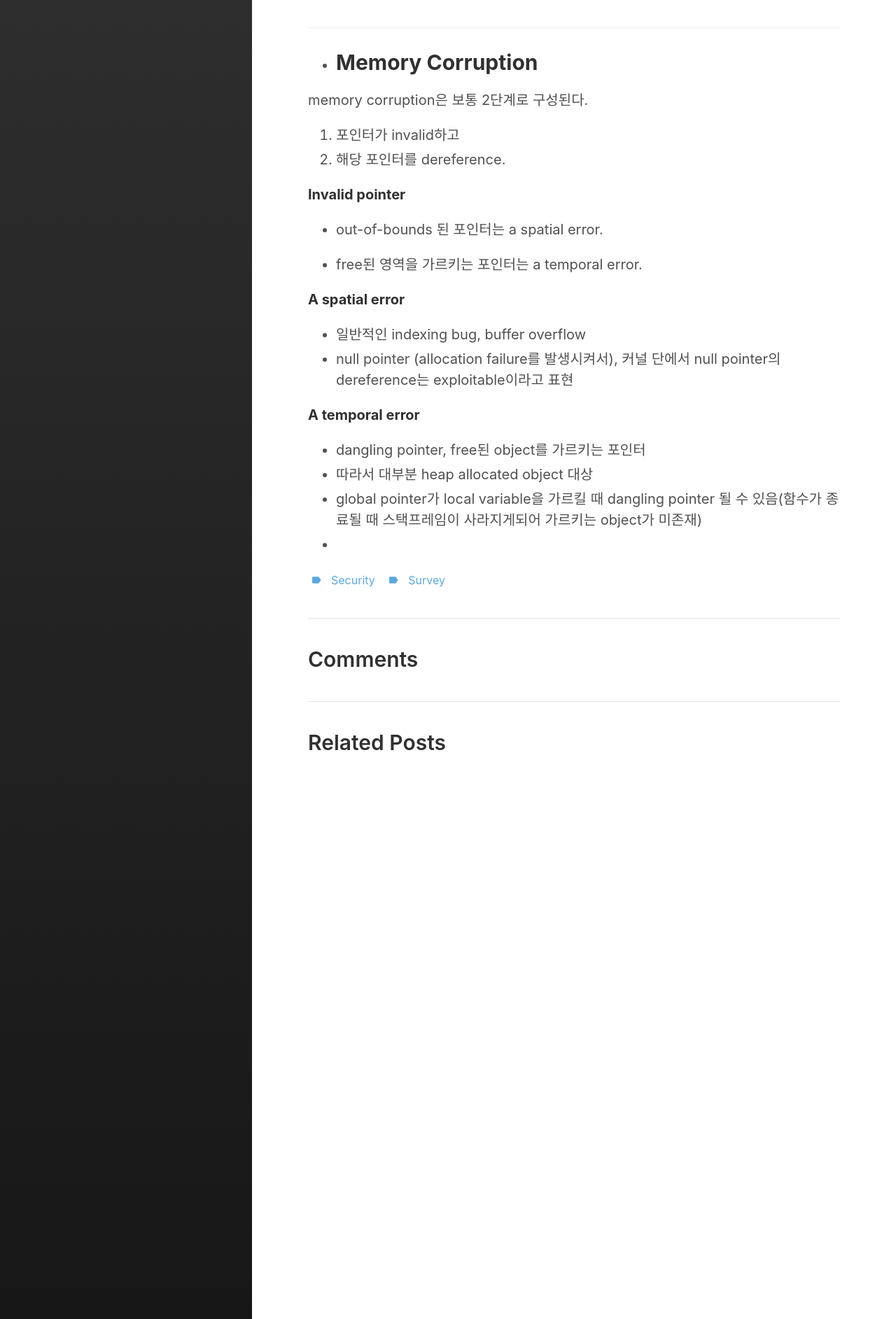
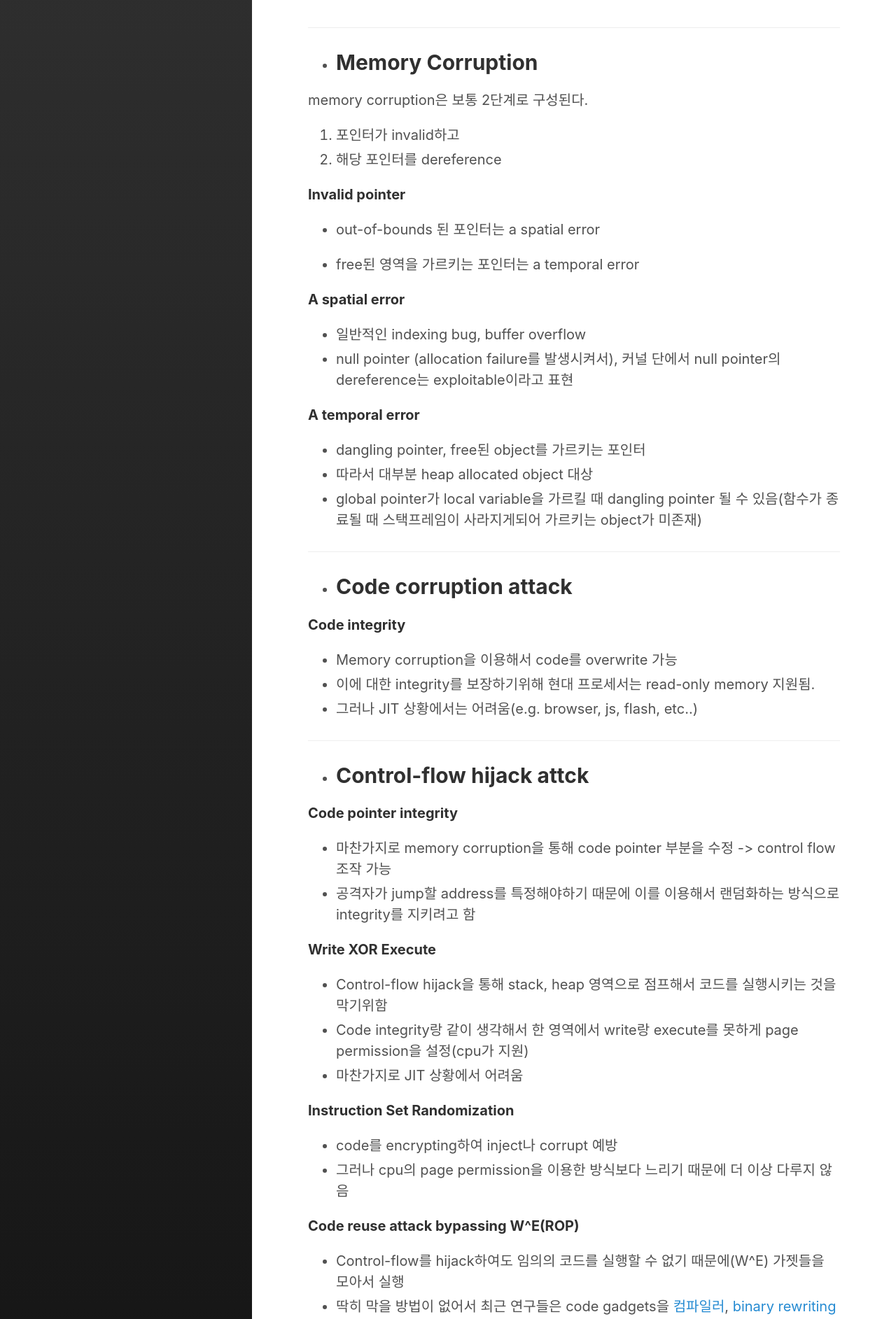
Before and after one commit to blingcho/blingcho.github.io, a Jekyll site: the page built from _posts/survey/2020-01-03-Sok-eternal-war-in-memory.md, in a window 1280 px wide. Shown: the part 345-2230 px from the top of the page at 70% size. Built offline with Jekyll 4.4.1, drawn with Linux system fonts in a browser that asks for light colours; some of the changed text lies outside the part shown.

Commit message:
20-01-10

```diff
--- a/_posts/survey/2020-01-03-Sok-eternal-war-in-memory.md
+++ b/_posts/survey/2020-01-03-Sok-eternal-war-in-memory.md
@@ -15,18 +15,18 @@ tags:
 
 # Attack
 ---
-- ## **Memory Corruption**
+* ## **Memory Corruption**
 
 memory corruption은 보통 2단계로 구성된다.
 
 1. 포인터가 invalid하고
-2. 해당 포인터를 dereference.
+2. 해당 포인터를 dereference
 
 **Invalid pointer**
 
-- out-of-bounds 된 포인터는 a spatial error.
+- out-of-bounds 된 포인터는 a spatial error
 
-- free된 영역을 가르키는 포인터는 a temporal error.
+- free된 영역을 가르키는 포인터는 a temporal error
 
 **A spatial error**
 - 일반적인 indexing bug, buffer overflow
@@ -37,4 +37,41 @@ memory corruption은 보통 2단계로 구성된다.
 - dangling pointer, free된 object를 가르키는 포인터
 - 따라서 대부분 heap allocated object 대상
 - global pointer가 local variable을 가르킬 때 dangling pointer 될 수 있음(함수가 종료될 때 스택프레임이 사라지게되어  가르키는 object가 미존재)
--
+
+---
+* ## **Code corruption attack**
+
+**Code integrity**
+
+- Memory corruption을 이용해서 code를 overwrite 가능
+- 이에 대한 integrity를 보장하기위해 현대 프로세서는 read-only memory 지원됨.
+- 그러나 JIT 상황에서는 어려움(e.g. browser, js, flash, etc..)
+
+---
+* ## **Control-flow hijack attck**
+
+**Code pointer integrity**
+- 마찬가지로 memory corruption을 통해 code pointer 부분을 수정 -> control flow 조작 가능
+- 공격자가 jump할 address를 특정해야하기 때문에 이를 이용해서 랜덤화하는 방식으로 integrity를 지키려고 함
+
+**Write XOR Execute**
+- Control-flow hijack을 통해 stack, heap 영역으로 점프해서 코드를 실행시키는 것을 막기위함
+- Code integrity랑 같이 생각해서 한 영역에서 write랑 execute를 못하게 page permission을 설정(cpu가 지원)
+- 마찬가지로 JIT 상황에서 어려움
+
+**Instruction Set Randomization**
+- code를 encrypting하여 inject나 corrupt 예방
+- 그러나 cpu의 page permission을 이용한 방식보다 느리기 때문에 더 이상 다루지 않음
+
+**Code reuse attack bypassing W^E(ROP)**
+- Control-flow를 hijack하여도 임의의 코드를 실행할 수 없기 때문에(W^E) 가젯들을 모아서 실행
+- 딱히 막을 방법이 없어서 최근 연구들은 code gadgets을 [컴파일러](http://repository.bilkent.edu.tr/bitstream/handle/11693/28479/bilkent-research-paper.pdf?sequence=1), [binary rewriting](https://ieeexplore.ieee.org/stamp/stamp.jsp?arnumber=6234439) 등을 통해 없애는 연구를 진행
+- 그럼에도 불구하고 어려워질뿐 막아지는건 아님
+- 상위 정책 관련 논문 [SFI](http://users.ece.cmu.edu/~adrian/630-f03/readings/sfi.pdf), [XFI](https://www.usenix.org/legacy/event/osdi06/tech/full_papers/erlingsson/erlingsson.pdf), [Native Client](https://ieeexplore.ieee.org/stamp/stamp.jsp?arnumber=5207638)
+
+
+---
+* ## **Data-only attack**
+
+**Data-only attack**
+- 위에 언급한 code나 code pointer를 수정하지 않고 if-statement에 쓰이는 변수를 수정해서 control flow를 조작
```
